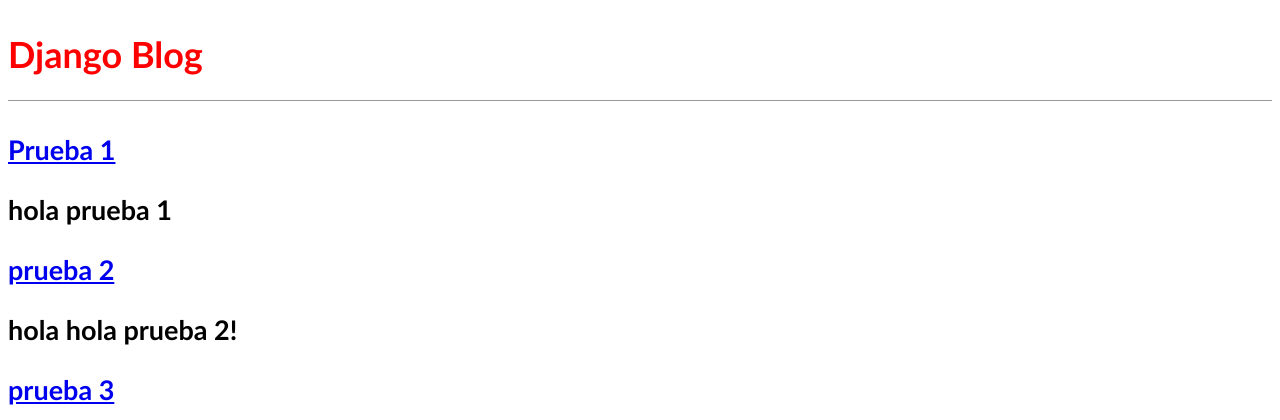
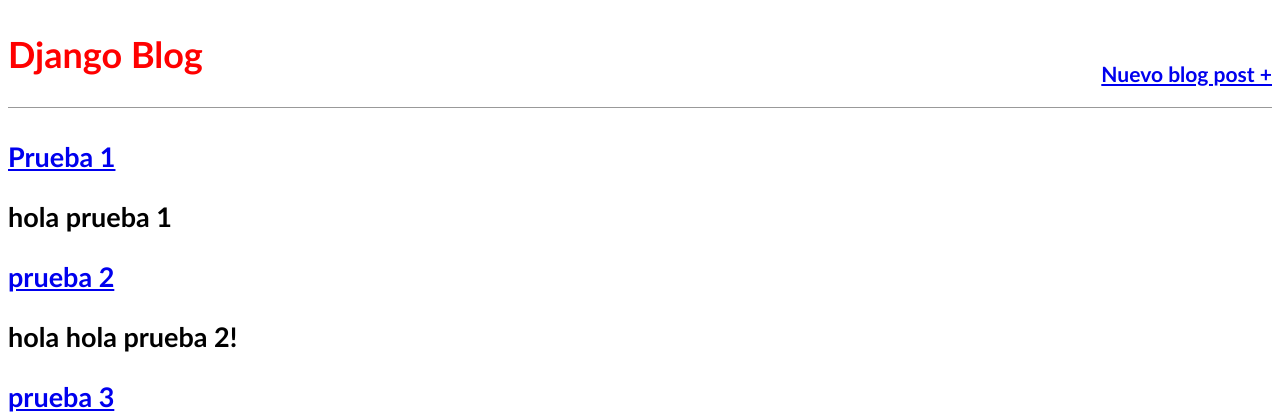
Before and after one commit to Dril0/blog, a Django app: page / in a window 1280 px wide. Shown: the top 420 px of the page. Run offline with Django 4.2, Linux system fonts and the light colour scheme; data comes from the database, SQL or seed files in the repository.

Commit message:
agregamos el link para crear un nuevo post

```diff
--- a/templates/base.html
+++ b/templates/base.html
@@ -11,12 +11,20 @@
 </head>
 
 <body>
-    <header>
-        <h1>
-            <a href="{% url 'home' %}">Django Blog</a>
-        </h1>
-    </header>
     <div>
+        <header>
+            <div class="nav-left">
+                <h1>
+                    <a href="{% url 'home' %}">Django Blog</a>
+                </h1>
+            </div>
+            <div class="nav-right">
+                <h3>
+                    <a href="{% url 'post_new' %}">Nuevo blog post +</a>
+                </h3>
+            </div>
+
+        </header>
         {% block content %}
         {% endblock content %}
     </div>
```
